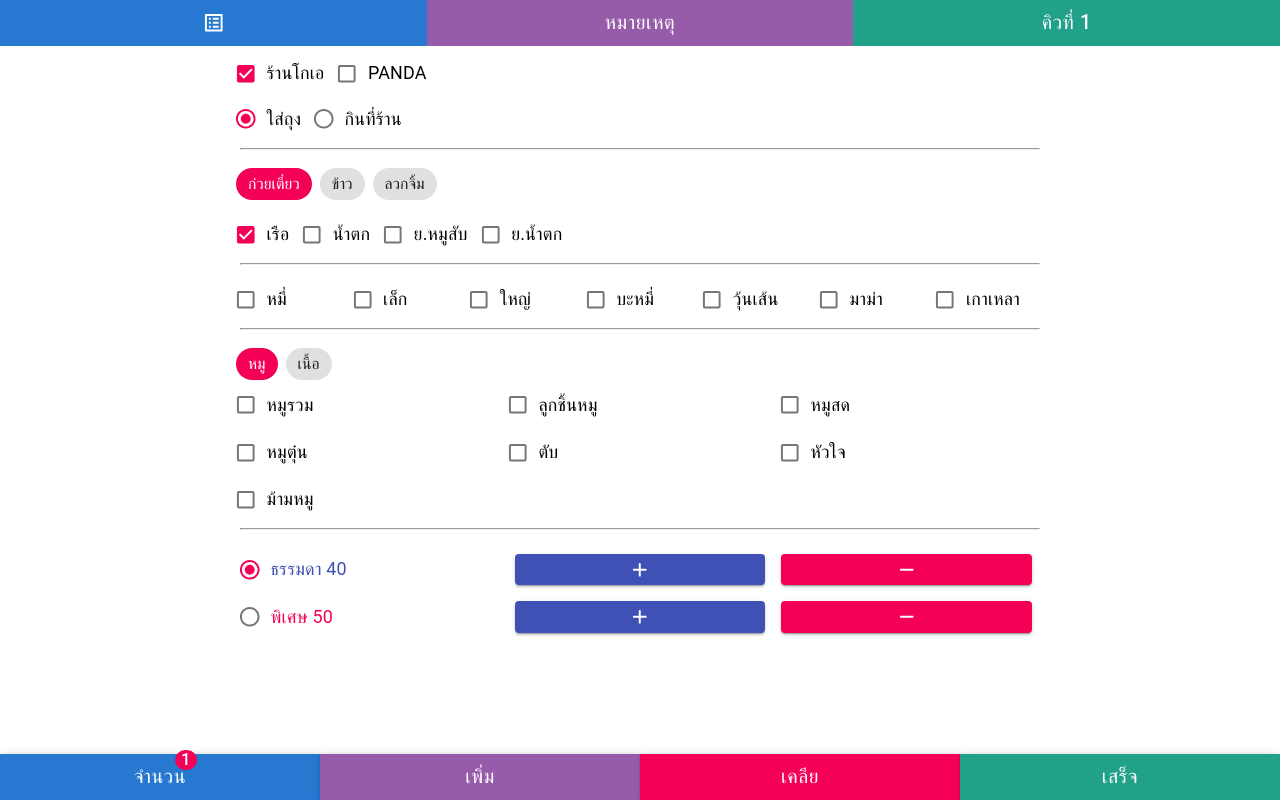
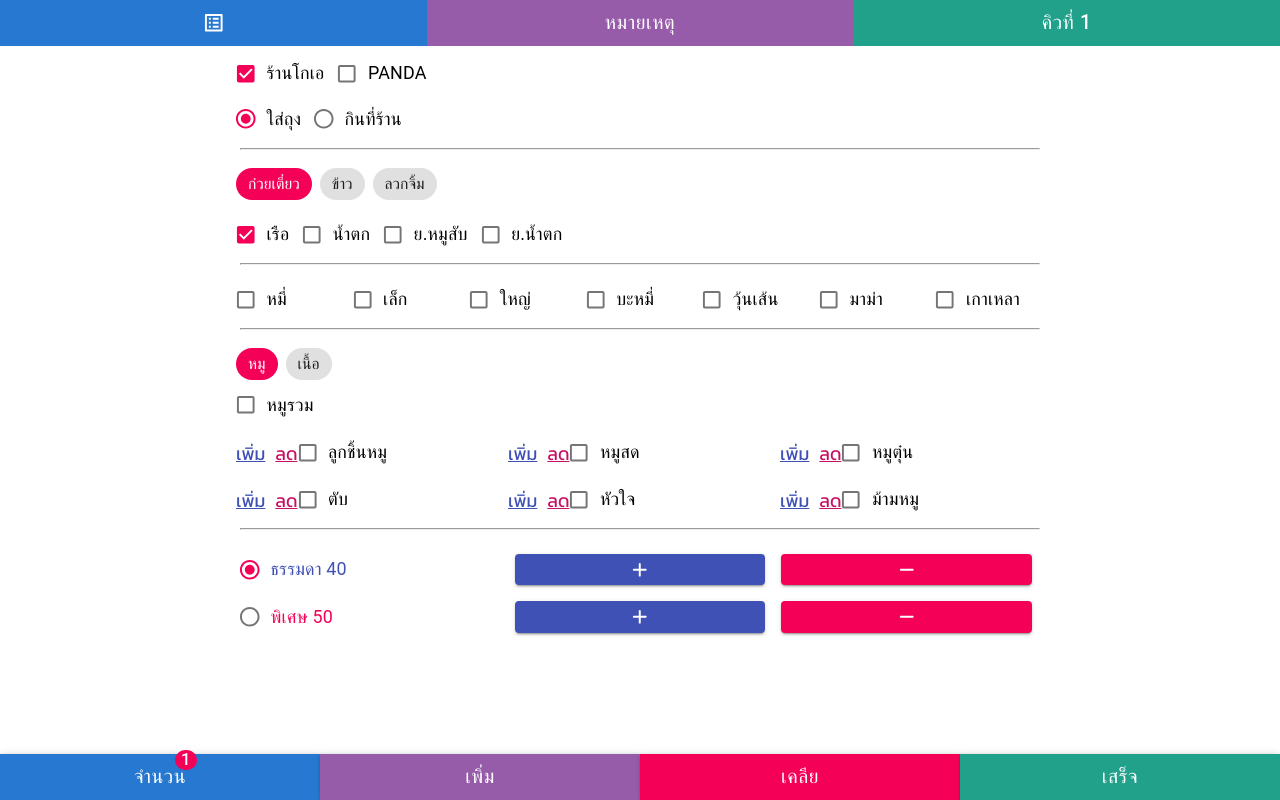
Before and after one commit to boatnoodle/streetfood, a React (Create React App) app: page / in a window 1280 px wide. Built offline with nearby package versions, Linux system fonts and the light colour scheme.

Commit message:
♻️Refactor topping feature

```diff
--- a/src/containers/Order/OrderDetail.tsx
+++ b/src/containers/Order/OrderDetail.tsx
@@ -1,3 +1,4 @@
+/* eslint-disable jsx-a11y/anchor-is-valid */
 import React, { useEffect, useState } from "react";
 import FormGroup from "@material-ui/core/FormGroup";
 import Grid, { GridSpacing } from "@material-ui/core/Grid";
@@ -16,19 +17,17 @@ const useStyles = makeStyles((theme: Theme) =>
       marginTop: "10px"
     },
     btnAddTopping: {
-      width: "30px",
-      height: "30px",
-      background: "#3f51b5",
-      padding: "0",
-      color: "white",
-      marginRight: "5px"
+      fontSize: "0.8rem",
+      fontWeight: "normal",
+      color: "#3f51b5",
+      textDecoration: "underline",
+      marginRight: "10px"
     },
     btnDeleteTopping: {
-      width: "30px",
-      height: "30px",
-      background: "#c51162",
-      padding: "0",
-      color: "white"
+      fontSize: "0.8rem",
+      fontWeight: "normal",
+      color: "#c51162",
+      textDecoration: "underline"
     },
     textToppingMore: {
       fontSize: "14px",
@@ -181,6 +180,28 @@ const OrderDetail = ({ noodles, toppingPork, toppingBeef }) => {
     }
   };
 
+  const toppingButton = (item, typeTopping) => {
+    return (
+      <>
+        <a
+          onClick={() => handleAddMoreTopping(item.name, typeTopping, "add")}
+          className={classes.btnAddTopping}
+        >
+          เพิ่ม
+        </a>
+        <a
+          onClick={() => handleAddMoreTopping(item.name, typeTopping, "delete")}
+          // type="button"
+          className={classes.btnDeleteTopping}
+        >
+          ลด
+        </a>
+      </>
+    );
+  };
+
+  console.log(values);
+
   return (
     <>
       <FormGroup row>
@@ -230,7 +251,7 @@ const OrderDetail = ({ noodles, toppingPork, toppingBeef }) => {
         <Grid container spacing={2}>
           {typeTopping === "toppingPork" ? (
             <>
-              <Grid item xs={4}>
+              <Grid item xs={12}>
                 <FormControlLabel
                   control={
                     <Checkbox
@@ -244,6 +265,7 @@ const OrderDetail = ({ noodles, toppingPork, toppingBeef }) => {
               {toppingPork.map((item, index) => {
                 return (
                   <Grid item xs={4}>
+                    {toppingButton(item, "toppingPork")}
                     <Badge
                       color="secondary"
                       overlap="circle"
@@ -272,32 +294,12 @@ const OrderDetail = ({ noodles, toppingPork, toppingBeef }) => {
                       />
                     </Badge>
                   </Grid>
-                  // <Grid xs={4}>
-                  //   <button
-                  //     onClick={() =>
-                  //       handleAddMoreTopping(item.name, "toppingPork", "add")
-                  //     }
-                  //     type="button"
-                  //     className={classes.btnAddTopping}
-                  //   >
-                  //     เพิ่ม
-                  //   </button>
-                  //   <button
-                  //     onClick={() =>
-                  //       handleAddMoreTopping(item.name, "toppingPork", "delete")
-                  //     }
-                  //     type="button"
-                  //     className={classes.btnDeleteTopping}
-                  //   >
-                  //     ลด
-                  //   </button>
-                  // </Grid>
                 );
               })}
             </>
           ) : (
             <>
-              <Grid item xs={4}>
+              <Grid item xs={12}>
                 <FormControlLabel
                   control={
                     <Checkbox
@@ -311,6 +313,7 @@ const OrderDetail = ({ noodles, toppingPork, toppingBeef }) => {
               {toppingBeef.map((item, index) => {
                 return (
                   <Grid item xs={4}>
+                    {toppingButton(item, "toppingBeef")}
                     <Badge
                       color="secondary"
                       overlap="circle"
@@ -339,26 +342,6 @@ const OrderDetail = ({ noodles, toppingPork, toppingBeef }) => {
                       />
                     </Badge>
                   </Grid>
-                  /* <Grid>
-                    <button
-                      onClick={() =>
-                        handleAddMoreTopping(item.name, "toppingBeef", "add")
-                      }
-                      type="button"
-                      className={classes.btnAddTopping}
-                    >
-                      เพิ่ม
-                    </button>
-                    <button
-                      onClick={() =>
-                        handleAddMoreTopping(item.name, "toppingBeef", "delete")
-                      }
-                      type="button"
-                      className={classes.btnDeleteTopping}
-                    >
-                      ลด
-                    </button>
-                  </Grid> */
                 );
               })}
             </>
```
